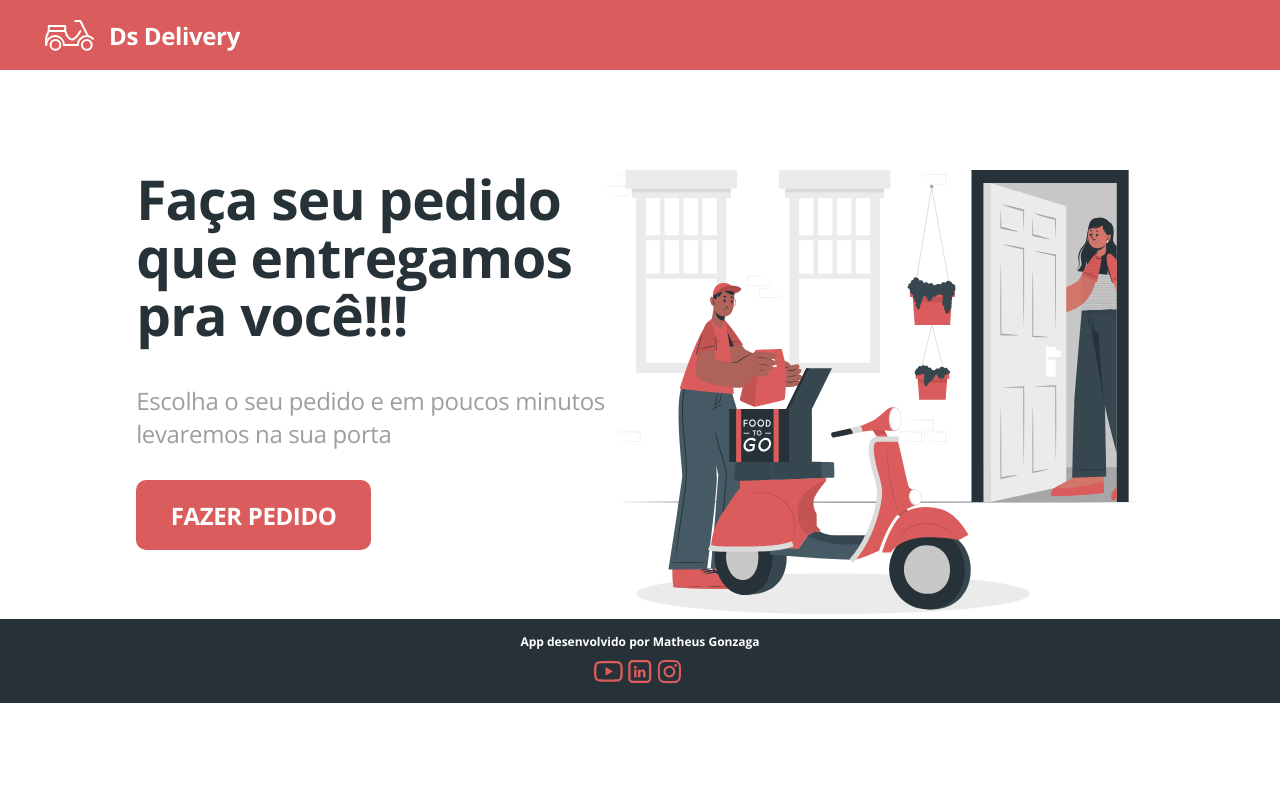
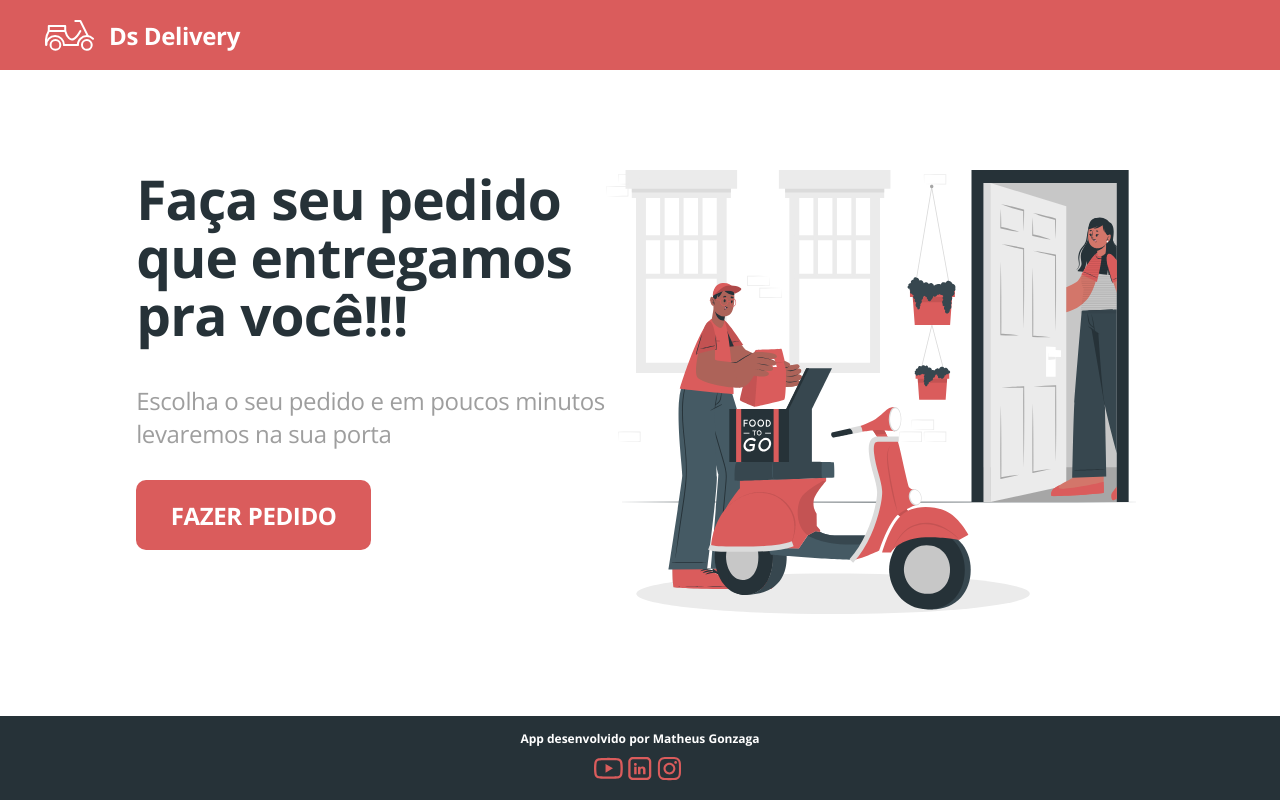
Before and after one commit to MatheusGonzaga-dev/dsdeliver-sds2, a React (Create React App) app in the folder front-web/: page / in a window 1280 px wide. Built offline with nearby package versions, Linux system fonts and the light colour scheme; no server answers.

Commit message:
correção footer

```diff
--- a/front-web/src/Home/styles.css
+++ b/front-web/src/Home/styles.css
@@ -1,6 +1,6 @@
 .home-container {
     padding-top: 100px;
-
+    height: calc(100vh - 254px)
   }
 
   .home-container h1 {
```
Also changed, not shown: 1 other file (tests, documents, lock files or other folders).
